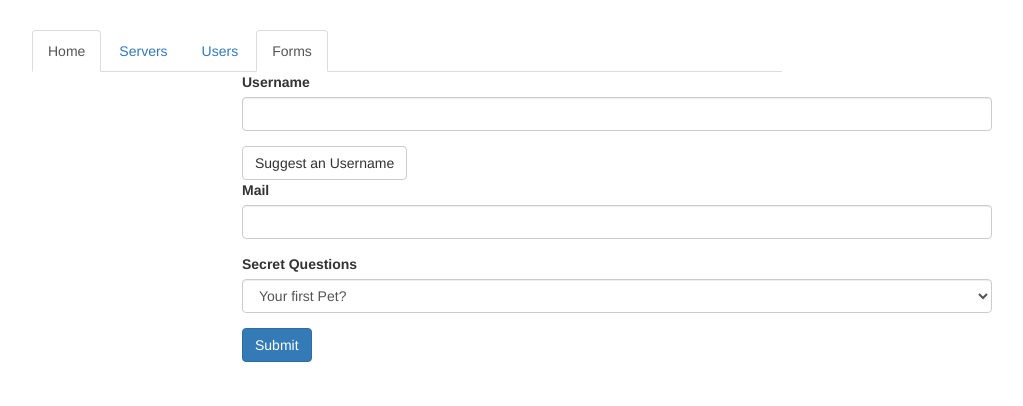
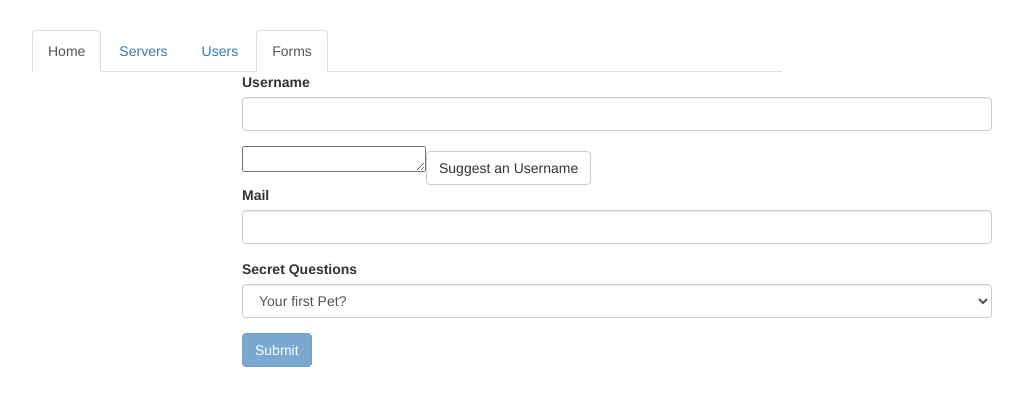
Before and after one commit to praveensankar969/Angular_Routing, an Angular app: page /forms in a window 1280 px wide. Shown: the top 406 px of the page, without its empty margins (233-1256 px from the left). Built offline with nearby package versions, Linux system fonts and the light colour scheme.

Commit message:
handling ngForms

```diff
--- a/src/app/forms/forms.component.css
+++ b/src/app/forms/forms.component.css
@@ -2,3 +2,11 @@
 
     margin : 20px, 0px;
 }
+
+input.ng-invalid.ng-touched{
+    border :  2px solid red;
+}
+
+.upper{
+    margin-top: 0px;
+}
--- a/src/app/forms/forms.component.html
+++ b/src/app/forms/forms.component.html
@@ -1,26 +1,32 @@
 <div class="container">
   <div class="row">
     <div class="col-xs-12 col-sm-10 col-md-8 col-sm-offset-1 col-md-offset-2">
-        <form>
+      <form (ngSubmit)="onSubmit(f)" #f=ngForm>
         <div id="user-data">
           <div class="form-group">
             <label for="username">Username</label>
-              <input type="text" id="username" class="form-control">
+            <input type="text" id="username" class="form-control" ngModel name="username" required
+              [(ngModel)]="textArea" #user=ngModel>
           </div>
-            <button class="btn btn-default" type="button">Suggest an Username</button>
+          <div>
+            <textarea rows="1">{{textArea}}</textarea>
+            <button class="btn btn-default upper" type="button">Suggest an Username</button>
+          </div>
           <div class="form-group">
             <label for="email">Mail</label>
-              <input type="email" id="email" class="form-control">
+            <input type="email" id="email" class="form-control" ngModel name="email" required email #email=ngModel>
+            <span *ngIf="!email.valid && email.touched"> Please enter a valid email</span>
+
           </div>
         </div>
         <div class="form-group">
           <label for="secret">Secret Questions</label>
-            <select id="secret" class="form-control">
+          <select id="secret" class="form-control" [ngModel]="DefaultQuestion" name="secret">
             <option value="pet">Your first Pet?</option>
             <option value="teacher">Your first teacher?</option>
           </select>
         </div>
-          <button class="btn btn-primary" type="submit">Submit</button>
+        <button class="btn btn-primary" type="submit" [disabled]="!f.valid">Submit</button>
       </form>
     </div>
   </div>
--- a/src/app/forms/forms.component.ts
+++ b/src/app/forms/forms.component.ts
@@ -1,4 +1,5 @@
 import { Component, OnInit } from '@angular/core';
+import { NgForm } from '@angular/forms';
 
 @Component({
   selector: 'app-forms',
@@ -8,6 +9,9 @@ import { Component, OnInit } from '@angular/core';
 export class FormsComponent implements OnInit {
 
   constructor() { }
+  textArea = "";
+
+  DefaultQuestion = 'pet';
 
   ngOnInit(): void {
   }
@@ -16,4 +20,8 @@ export class FormsComponent implements OnInit {
     const suggestedName = 'Superuser';
   }
 
+  onSubmit( form : NgForm){
+    console.log(form);
+  }
+
 }
```
Lines whose indentation alone changed are shown as unchanged.
